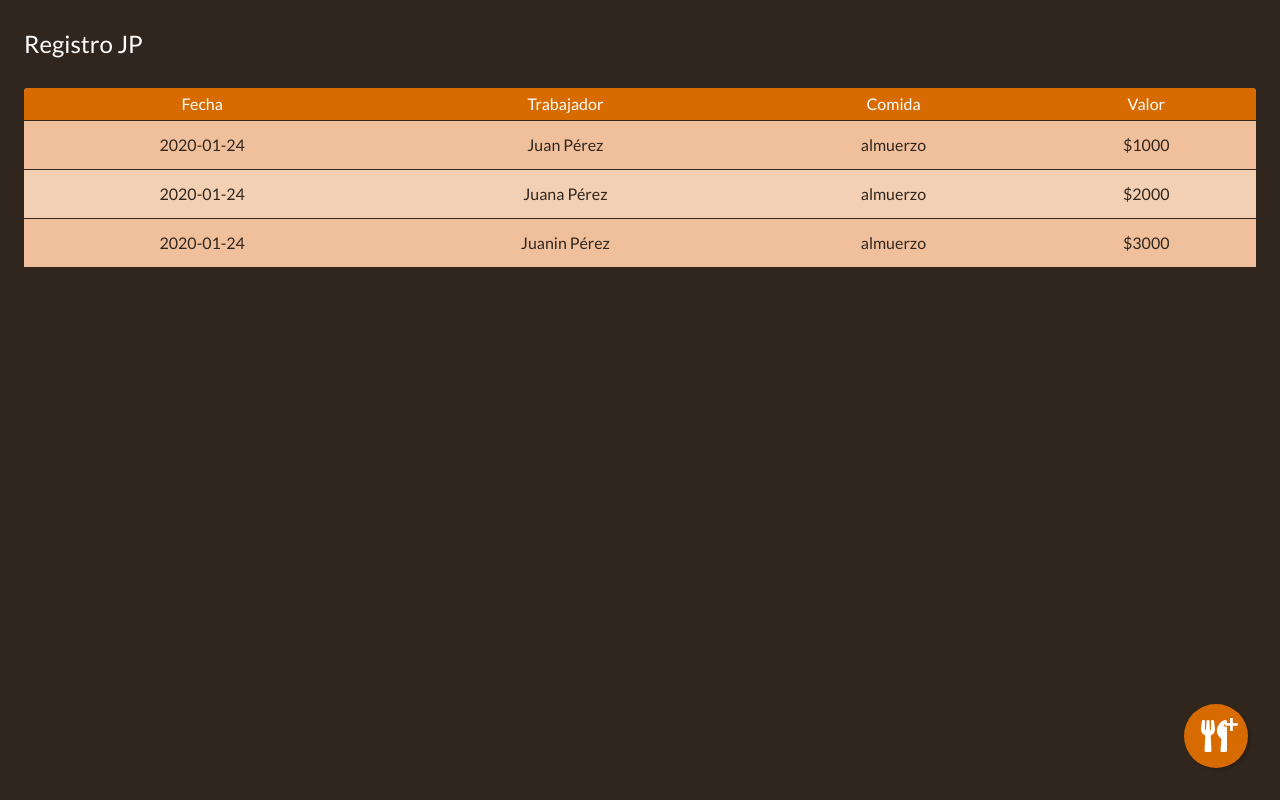
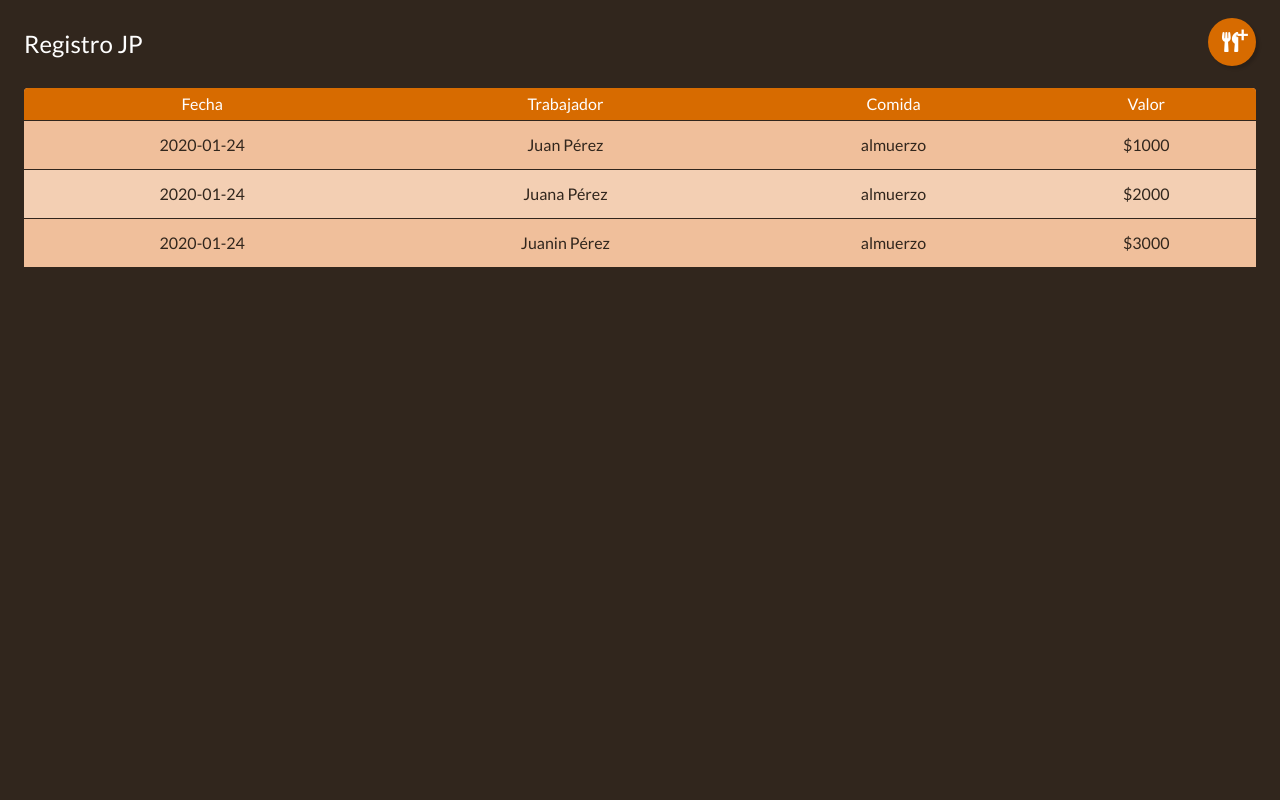
Before and after one commit to alavado/jp-qr-excel, a React (Create React App) app: page / in a window 1280 px wide. Built offline with nearby package versions, Linux system fonts and the light colour scheme.

Commit message:
mueve fab

```diff
--- a/src/components/App/App.css
+++ b/src/components/App/App.css
@@ -32,44 +32,9 @@ a:focus, input:focus {
   font-size: 1.5em;
 }
 
-.jp-lee-qr {
-  display: flex;
-  justify-content: center;
-}
-
 .contenido {
   display: flex;
   flex-direction: column;
   align-items: center;
   width: 100%;
-  flex: 1;
 }
-
-.fab {
-  position: absolute;
-  bottom: 32px;
-  right: 32px;
-  background-color: #D76B00;
-  width: 64px;
-  height: 64px;
-  display: flex;
-  justify-content: center;
-  align-items: center;
-  border-radius: 32px;
-  box-shadow: 3px 3px 3px rgba(0, 0, 0, 0.15);
-  cursor: pointer;
-}
-
-.fab svg {
-  margin-left: -4px;
-}
-
-.fab .agregar-mas {
-  color: white;
-  position: absolute;
-  font-weight: bolder;
-  right: 10px;
-  top: 8px;
-  font-size: 24px;
-  text-shadow: -1px 1px 1px #D76B00;
-}
--- a/src/components/ListaRegistros/ListaRegistros.css
+++ b/src/components/ListaRegistros/ListaRegistros.css
@@ -34,3 +34,32 @@
 .tabla-registros tr:nth-child(even) {
   background-color: #F3CFB3;
 }
+
+.fab {
+  position: absolute;
+  top: 18px;
+  right: 24px;
+  background-color: #D76B00;
+  width: 48px;
+  height: 48px;
+  display: flex;
+  justify-content: center;
+  align-items: center;
+  border-radius: 24px;
+  box-shadow: 3px 3px 3px rgba(0, 0, 0, 0.15);
+  cursor: pointer;
+  font-size: 20px;
+}
+
+.fab svg {
+  margin-left: -4px;
+}
+
+.fab .agregar-mas {
+  color: white;
+  position: absolute;
+  font-weight: bolder;
+  right: 8px;
+  top: 6px;
+  text-shadow: -1px 1px 1px #D76B00;
+}
--- a/src/components/ListaRegistros/ListaRegistros.js
+++ b/src/components/ListaRegistros/ListaRegistros.js
@@ -1,8 +1,8 @@
 import React from 'react'
 import './ListaRegistros.css'
-import { Link } from 'react-router-dom'
 import { FontAwesomeIcon } from '@fortawesome/react-fontawesome'
 import { faUtensils as iconoAgregarRegistro } from '@fortawesome/free-solid-svg-icons'
+import { Link } from 'react-router-dom'
 
 const ListaRegistros = () => {
 
@@ -35,6 +35,10 @@ const ListaRegistros = () => {
 
   return (
     <div className="contenido">
+      <Link to="/lectorqr" className="fab">
+        <FontAwesomeIcon icon={iconoAgregarRegistro} color="white" size="1x" />
+        <div className="agregar-mas">+</div>
+      </Link>
       <table className="tabla-registros">
         <thead>
           <tr>
@@ -48,10 +52,6 @@ const ListaRegistros = () => {
           {registros.map((r, i) => <tr key={i}><td>{r.fecha}</td><td>{r.trabajador.nombre}</td><td>{r.comida}</td><td>${r.valor}</td></tr>)}
         </tbody>
       </table>
-      <Link to="/lectorqr" className="fab">
-        <FontAwesomeIcon icon={iconoAgregarRegistro} color="white" size="2x" />
-        <div className="agregar-mas">+</div>
-      </Link>
     </div>
   )
 }
```
